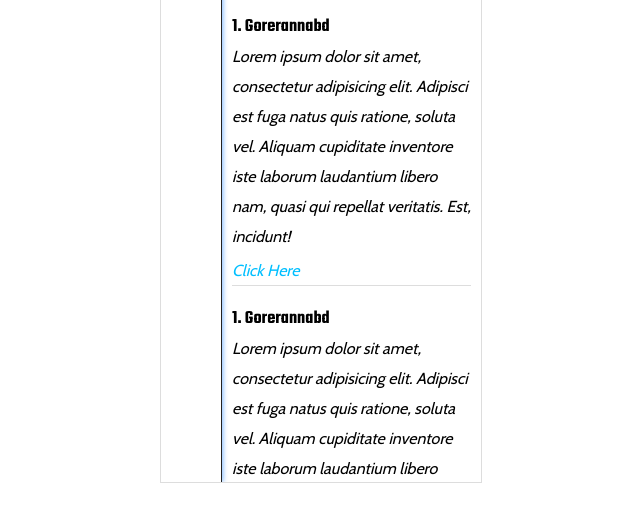
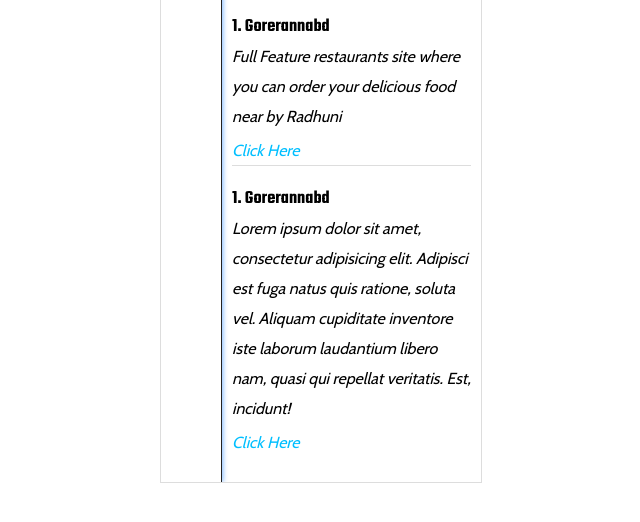
Before and after one commit to kundefine/website, a plain HTML site: page index.html in a window 1280 px wide. Shown: the part 364-886 px from the top of the page, without its empty margins (319-959 px from the left). Drawn offline with nearby package versions, Linux system fonts and the light colour scheme.

Commit message:
little change

```diff
--- a/index.html
+++ b/index.html
@@ -29,7 +29,7 @@
                     <div class="single-work">
                         <h3 class="work-title">1. Gorerannabd</h3>
                         <em>
-                            Lorem ipsum dolor sit amet, consectetur adipisicing elit. Adipisci est fuga natus quis ratione, soluta vel. Aliquam cupiditate inventore iste laborum laudantium libero nam, quasi qui repellat veritatis. Est, incidunt!
+                            Full Feature restaurants site where you can order your delicious food near by Radhuni
                             <a href="">Click Here</a>
                         </em>
                     </div>
```
